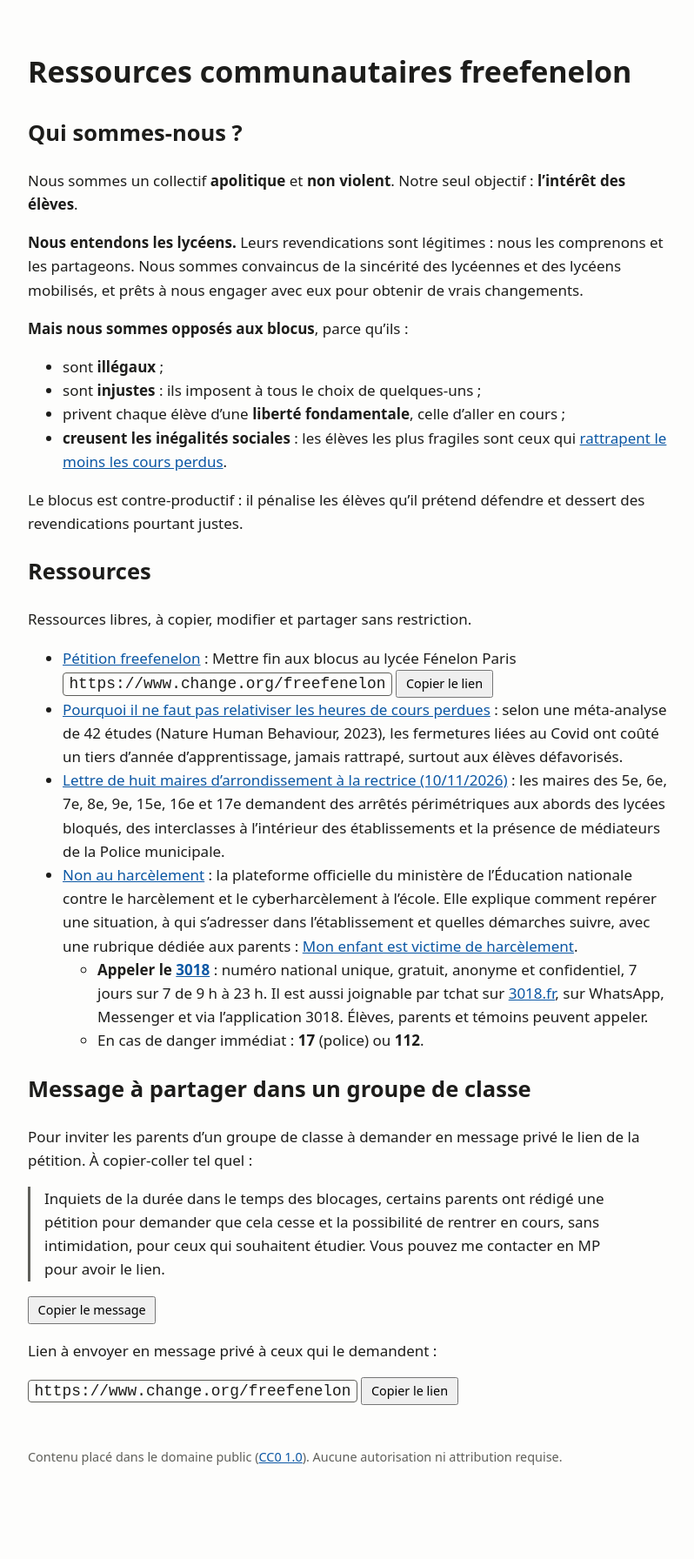
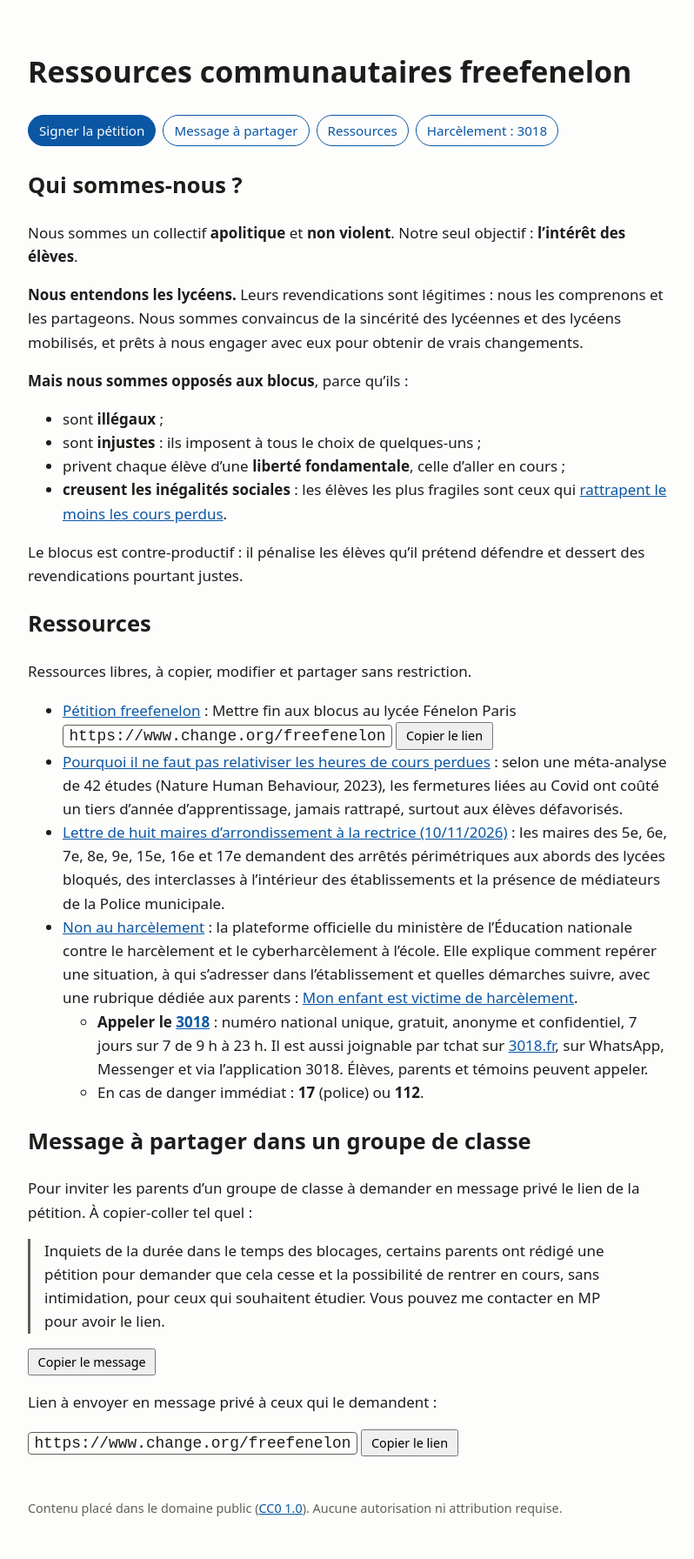
Before and after one commit to 4nf8hvwvry-collab/freefenelon, a Jekyll site: the page built from site/index.md, in a window 1280 px wide. Shown: the whole page at 87% size, without its empty margins (240-1038 px from the left). Built offline with Jekyll 4.4.1, drawn with Linux system fonts in a browser that asks for light colours; our own code applies the rules of GitHub Pages for plain Markdown files; before the commit the page ends 1732 px from its top, so only the background shows below that.

Commit message:
Accueil : ligne d'accès rapide
Co-Authored-By: Claude Opus 5.5 <noreply@anthropic.com>

```diff
--- a/site/_layouts/default.html
+++ b/site/_layouts/default.html
@@ -22,6 +22,11 @@
     .copie code { user-select: all; -webkit-user-select: all; font-size: 1.05em; padding: .15rem .4rem;
                   border: 1px solid var(--discret); border-radius: 4px; }
     .copie button { font: inherit; font-size: .9rem; padding: .15rem .6rem; cursor: pointer; }
+    .acces-rapide { display: flex; flex-wrap: wrap; gap: .5rem; margin: 0 0 1.5rem; }
+    .acces-rapide a { padding: .3rem .75rem; border: 1px solid var(--lien); border-radius: 999px;
+                      text-decoration: none; font-size: .95rem; }
+    .acces-rapide a:first-child { background: var(--lien); color: var(--fond); }
+    html { scroll-behavior: smooth; }
   </style>
 </head>
 <body>
--- a/site/index.md
+++ b/site/index.md
@@ -3,6 +3,13 @@ layout: default
 ---
 
 # Ressources communautaires freefenelon
+
+<nav class="acces-rapide" aria-label="Accès rapide">
+  <a href="https://www.change.org/freefenelon">Signer la pétition</a>
+  <a href="#message">Message à partager</a>
+  <a href="#ressources">Ressources</a>
+  <a href="#harcelement">Harcèlement : 3018</a>
+</nav>
 
 ## Qui sommes-nous ?
 
@@ -19,7 +26,7 @@ Nous sommes un collectif **apolitique** et **non violent**. Notre seul objectif
 
 Le blocus est contre-productif : il pénalise les élèves qu'il prétend défendre et dessert des revendications pourtant justes.
 
-## Ressources
+## Ressources {#ressources}
 
 Ressources libres, à copier, modifier et partager sans restriction.
 
@@ -27,11 +34,11 @@ Ressources libres, à copier, modifier et partager sans restriction.
   <span class="copie"><code id="url-petition">https://www.change.org/freefenelon</code> <button type="button" data-copie="url-petition">Copier le lien</button></span>
 - [Pourquoi il ne faut pas relativiser les heures de cours perdues](heures-de-cours-perdues.html) : selon une méta-analyse de 42 études (Nature Human Behaviour, 2023), les fermetures liées au Covid ont coûté un tiers d'année d'apprentissage, jamais rattrapé, surtout aux élèves défavorisés.
 - [Lettre de huit maires d'arrondissement à la rectrice (10/11/2026)](lettre-maires-rectrice-2026-11-10.html) : les maires des 5e, 6e, 7e, 8e, 9e, 15e, 16e et 17e demandent des arrêtés périmétriques aux abords des lycées bloqués, des interclasses à l'intérieur des établissements et la présence de médiateurs de la Police municipale.
-- [Non au harcèlement](https://www.education.gouv.fr/non-au-harcelement) : la plateforme officielle du ministère de l'Éducation nationale contre le harcèlement et le cyberharcèlement à l'école. Elle explique comment repérer une situation, à qui s'adresser dans l'établissement et quelles démarches suivre, avec une rubrique dédiée aux parents : [Mon enfant est victime de harcèlement](https://www.education.gouv.fr/non-au-harcelement/mon-enfant-est-victime-de-harcelement-323014).
+- {:#harcelement} [Non au harcèlement](https://www.education.gouv.fr/non-au-harcelement) : la plateforme officielle du ministère de l'Éducation nationale contre le harcèlement et le cyberharcèlement à l'école. Elle explique comment repérer une situation, à qui s'adresser dans l'établissement et quelles démarches suivre, avec une rubrique dédiée aux parents : [Mon enfant est victime de harcèlement](https://www.education.gouv.fr/non-au-harcelement/mon-enfant-est-victime-de-harcelement-323014).
   - **Appeler le [3018](tel:3018)** : numéro national unique, gratuit, anonyme et confidentiel, 7 jours sur 7 de 9 h à 23 h. Il est aussi joignable par tchat sur [3018.fr](https://www.3018.fr), sur WhatsApp, Messenger et via l'application 3018. Élèves, parents et témoins peuvent appeler.
   - En cas de danger immédiat : **17** (police) ou **112**.
 
-## Message à partager dans un groupe de classe
+## Message à partager dans un groupe de classe {#message}
 
 Pour inviter les parents d'un groupe de classe à demander en message privé le lien de la pétition. À copier-coller tel quel :
 
```
